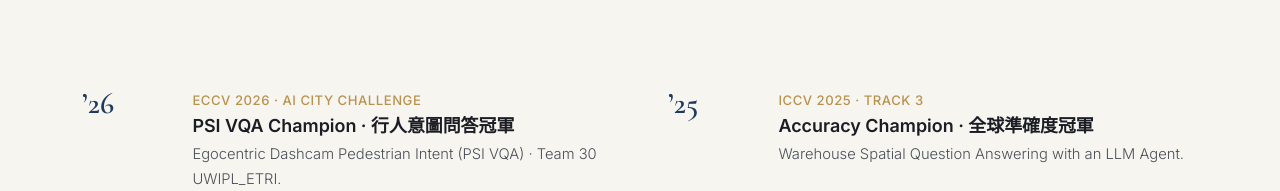
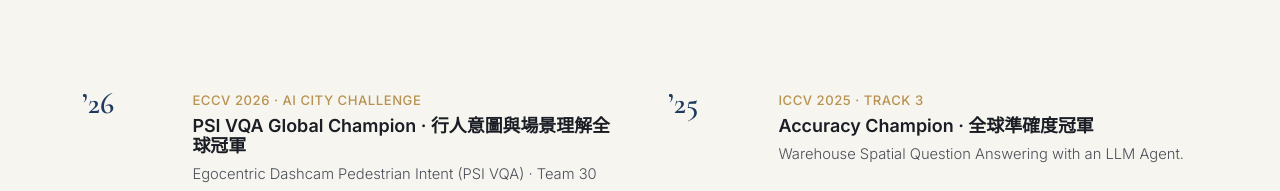
Before and after one commit to schumihuang/schumihuang.github.io, a plain HTML site: page index.html in a window 1280 px wide. Shown: the part 2152-2343 px from the top of the page. Drawn offline with nearby package versions, Linux system fonts and the light colour scheme.

Commit message:
Emphasize PSI VQA global championship across awards and news

```diff
--- a/index.html
+++ b/index.html
@@ -386,7 +386,7 @@
         <div class="yr">’26</div>
         <div>
           <span class="venue">ECCV 2026 · AI City Challenge</span>
-          <h3>PSI VQA Champion · 行人意圖問答冠軍</h3>
+          <h3>PSI VQA Global Champion · 行人意圖與場景理解全球冠軍</h3>
           <p>Egocentric Dashcam Pedestrian Intent (PSI VQA) · Team 30 UWIPL_ETRI.</p>
           <p class="resource-links"><a href="https://www.aicitychallenge.org/2026-challenge-winners/" target="_blank" rel="noopener noreferrer">Challenge Winners 2026</a><a href="https://openreview.net/forum?id=iMySPA2EQ7" target="_blank" rel="noopener noreferrer">UniTraffic · Paper</a></p>
         </div>
@@ -448,7 +448,7 @@
         <div class="news-date"><time datetime="2026-09-08">2026 · 09</time></div>
         <div class="news-body">
           <span class="cat">Challenge Winners 2026 · ECCV AI City Challenge</span>
-          <h3>恭喜團隊榮獲 ECCV 2026 AI City Challenge PSI VQA 冠軍</h3>
+          <h3>恭喜團隊榮獲 ECCV 2026 AI City Challenge「行人意圖與場景理解（PSI VQA）」全球冠軍</h3>
           <p>Egocentric Dashcam Pedestrian Intent (PSI VQA) · Team 30 UWIPL_ETRI.</p>
           <p>UniTraffic: Evidence-Centric Agentic Video Reasoning Across Traffic Anomalies, Violations, and Intent</p>
           <p class="resource-links"><a href="https://www.aicitychallenge.org/2026-challenge-winners/" target="_blank" rel="noopener noreferrer">官方得獎名單</a><a href="https://openreview.net/forum?id=iMySPA2EQ7" target="_blank" rel="noopener noreferrer">OpenReview 論文</a></p>
@@ -664,7 +664,7 @@
         <div>
           <span class="authors">Jianxu Shangguan, Sangwon Kim, Hsiang-Wei Huang, Wei-Chieh (Winston) Sun, Junbin Lu, Pyongkun Kim, Kwang-Ju Kim, <b>Chung-I Huang</b>, and Jenq-Neng Hwang</span>
           <span class="title"><a href="https://openreview.net/forum?id=iMySPA2EQ7" target="_blank" rel="noopener noreferrer">"UniTraffic: Evidence-Centric Agentic Video Reasoning Across Traffic Anomalies, Violations, and Intent"</a></span>
-          <span class="roles"><span class="role-badge">PSI VQA Champion</span></span>
+          <span class="roles"><span class="role-badge">PSI VQA Global Champion</span></span>
           <span class="meta">ECCV 2026 Workshops · AI City Challenge · Sep. 2026</span>
           <p class="resource-links"><a href="https://openreview.net/forum?id=iMySPA2EQ7" target="_blank" rel="noopener noreferrer">OpenReview</a><a href="https://www.aicitychallenge.org/2026-challenge-winners/" target="_blank" rel="noopener noreferrer">Challenge Winners 2026</a></p>
         </div>
```
